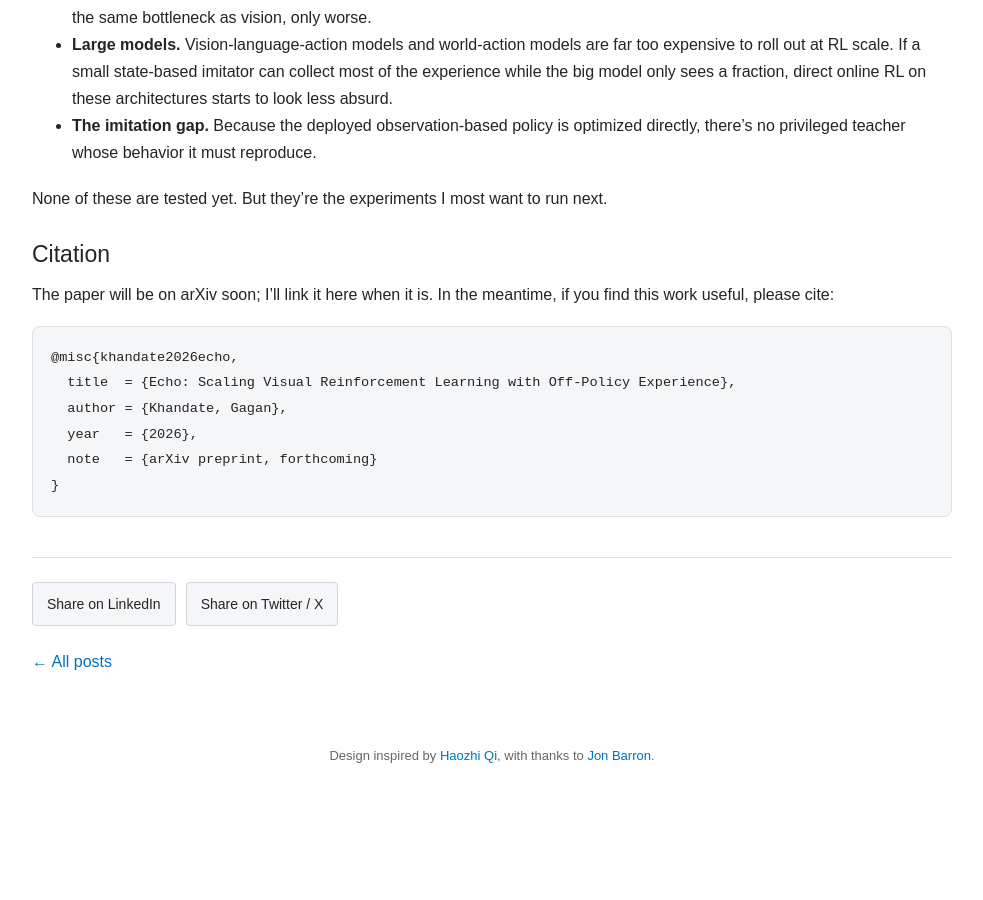
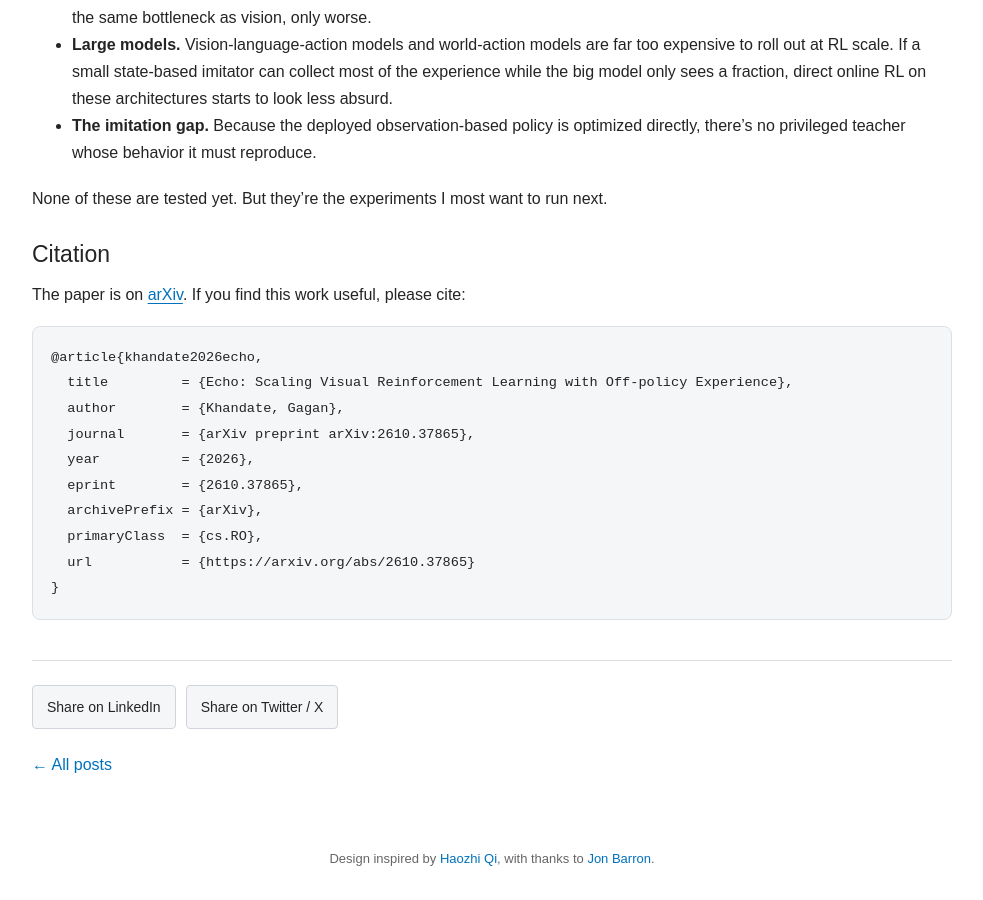
Before and after one commit to gagkhan/gagkhan.github.io, a Jekyll site: the page built from _posts/2026-10-25-echo-scaling-visual-rl.markdown, in a window 1280 px wide and 900 px high, scrolled down 5471 px. Shown: the whole window, without its empty margins (148-1131 px from the left). Built offline with Jekyll 4.4.1, drawn with Linux system fonts in a browser that asks for light colours; before the commit the page ends 6269 px from its top, so only the background shows below that; some of the changed text lies outside the part shown.

Commit message:
Link Echo arXiv preprint (2610.37865) (#8)
Co-authored-by: Gagan Khandate <g.khandate@dexmate.ai>
Co-authored-by: Claude Opus 5.5 <noreply@anthropic.com>

````diff
--- a/_posts/2026-10-25-echo-scaling-visual-rl.markdown
+++ b/_posts/2026-10-25-echo-scaling-visual-rl.markdown
@@ -16,7 +16,7 @@ Massively parallel simulation has changed what reinforcement learning can do for
 
 The moment the policy has to look at the world through a camera, the economics change. Every environment step now needs a rendered image and a forward pass through a visual network. Physics stays cheap; seeing gets expensive, and it gets more expensive as the vision model grows.
 
-Echo is my attempt at a simple question: **can we scale off-policy experience for visual RL without proportionally scaling rendering and visual-policy inference?**
+[Echo](https://arxiv.org/abs/2610.37865) is my attempt at a simple question: **can we scale off-policy experience for visual RL without proportionally scaling rendering and visual-policy inference?**
 
 ## The usual workaround, and its cost
 
@@ -109,15 +109,17 @@ None of these are tested yet. But they're the experiments I most want to run nex
 
 ## Citation
 
-The paper will be on arXiv soon; I'll link it here when it is. In the meantime, if you find this work useful, please cite:
+The paper is on [arXiv](https://arxiv.org/abs/2610.37865). If you find this work useful, please cite:
 
 ```bibtex
-@misc{khandate2026echo,
-  title  = {Echo: Scaling Visual Reinforcement Learning with Off-Policy Experience},
-  author = {Khandate, Gagan},
-  year   = {2026},
-  note   = {arXiv preprint, forthcoming}
+@article{khandate2026echo,
+  title         = {Echo: Scaling Visual Reinforcement Learning with Off-policy Experience},
+  author        = {Khandate, Gagan},
+  journal       = {arXiv preprint arXiv:2610.37865},
+  year          = {2026},
+  eprint        = {2610.37865},
+  archivePrefix = {arXiv},
+  primaryClass  = {cs.RO},
+  url           = {https://arxiv.org/abs/2610.37865}
 }
 ```
-
-<!-- TODO: once on arXiv, switch to @article with journal = {arXiv preprint arXiv:XXXX.XXXXX}, add eprint/url, and link the paper in the intro. -->
--- a/_posts/2026-10-25-echo.markdown
+++ b/_posts/2026-10-25-echo.markdown
@@ -6,7 +6,8 @@ image: echo.gif
 categories: research-preprint
 author: "Gagan Khandate"
 authors: "<strong>Gagan Khandate</strong>"
-venue: "Preprint"
+venue: "arXiv preprint"
+arxiv: https://arxiv.org/abs/2610.37865
 blog: /blog/echo-scaling-visual-rl/
 ---
 Scaling visual reinforcement learning (RL) with GPU-accelerated simulation is computationally expensive due to rendering and visual-policy inference costs. Consequently, two-stage teacher–student distillation is commonly used to train visual policies, but introduces an imitation gap. In this preliminary study, we introduce Echo, a single-stage off-policy RL framework that scales experience collection without proportionally increasing visual computation. Through inverse distillation, a state-based auxiliary policy imitates the evolving visual policy and collects inexpensive, unrendered experience. Echo leverages this experience for off-policy value learning, directly improving the visual policy through a shared privileged critic. We instantiate Echo with FastTD3 and evaluate it on three visual control tasks and two dexterous manipulation tasks in Genesis. Relative to SDPG under the evaluated configurations, Echo reduces time to reference returns by an average of 60% across the three locomotion tasks and 56% across both hand tasks, while improving peak mean returns by 62% and 12%, respectively. Both hand tasks also achieve higher mean returns at matched simulator-transition budgets. These initial results suggest that scaling off-policy experience is a promising approach to efficient direct visual RL.
````
